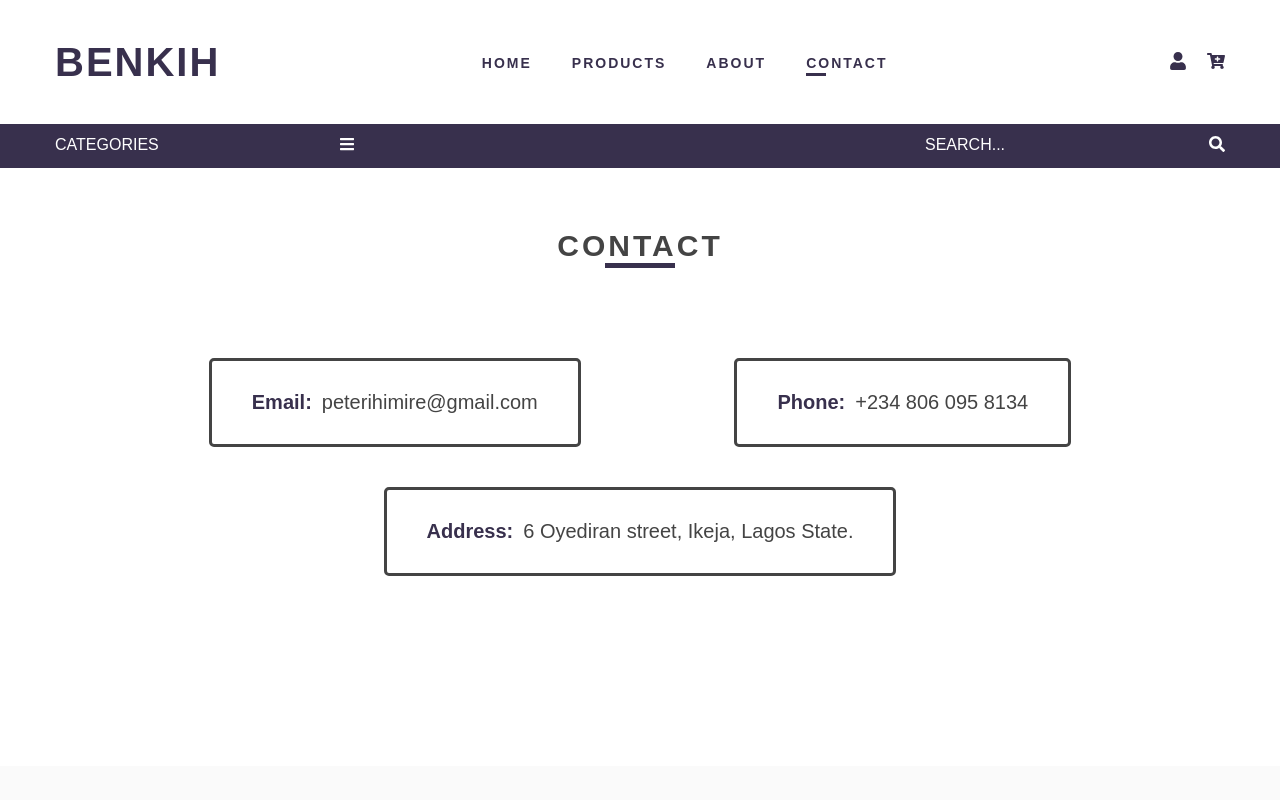
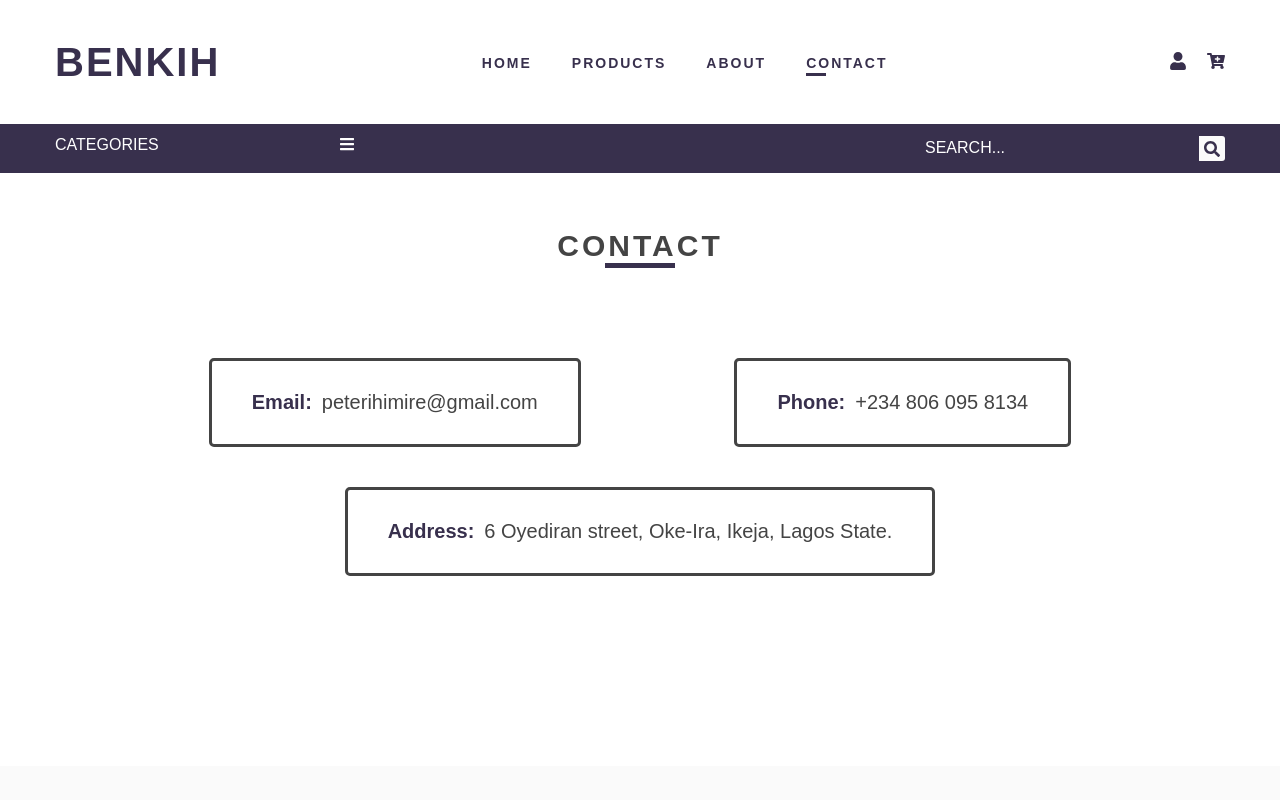
Before and after one commit to peterihimire/benkih-ecommerce-react, a React (Create React App) app: page /contact in a window 1280 px wide. Shown: the top 800 px of the page. Built offline with nearby package versions, Linux system fonts and the light colour scheme; no server answers.

Commit message:
Modified the category search to include a real form input and button , yet to work on the search logic, also modified was the contact component , a little on the address

```diff
--- a/src/App.css
+++ b/src/App.css
@@ -1494,3 +1494,65 @@ body {
   left: 13%;
 }
 /* end of new arrival */
+
+/* search form */
+.search-form {
+  width: 100%;
+  display: flex;
+  justify-content: center;
+  align-items: center;
+}
+.search-form-btn {
+  background: var(--mainGrey);
+  color: var(--primaryColor);
+  border: none;
+  border-radius: 0 0.3rem 0.3rem 0;
+  font-size: 1.2rem;
+  padding: 0.3rem 0.3rem 0 0.3rem;
+  outline: none;
+  cursor: pointer;
+}
+.search-form input {
+  background: none;
+  color: var(--mainWhite);
+  width: 100%;
+  border: none;
+  outline: none;
+  font-size: 1.2rem;
+}
+::placeholder {
+  color: var(--mainWhite);
+  text-transform: uppercase;
+  font-size: 1.2rem;
+}
+
+/* .search-icon {
+  right: 0;
+  top: 3px;
+} */
+@media screen and (min-width: 768px) {
+  .search-form-btn {
+    background: var(--mainGrey);
+    color: var(--primaryColor);
+    border: none;
+    border-radius: 0 0.3rem 0.3rem 0;
+    font-size: 1.6rem;
+    padding: 0.5rem 0.5rem 0 0.5rem;
+    outline: none;
+    cursor: pointer;
+  }
+  .search-form input {
+    background: none;
+    color: var(--mainWhite);
+    width: 100%;
+    border: none;
+    outline: none;
+    font-size: 1.6rem;
+  }
+  ::placeholder {
+    color: var(--mainWhite);
+    text-transform: uppercase;
+    font-size: 1.6rem;
+  }
+}
+/* end of search form */
--- a/src/components/Category.js
+++ b/src/components/Category.js
@@ -21,12 +21,12 @@ const Category = () => {
         </div>
 
         <div className="category-div">
-          {" "}
-          <p>search...</p>
-          <span>
-            {" "}
-            <FaSearch />
-          </span>
+          <div className="search-form">
+            <input placeholder="search..." id="search" name="search" />
+            <button className="search-form-btn">
+              <FaSearch className="search-icon" />
+            </button>
+          </div>
         </div>
       </div>
     </div>
--- a/src/pages/Contact.js
+++ b/src/pages/Contact.js
@@ -15,7 +15,7 @@ const Contact = () => {
           </div>
           <div>
             <span className="contact-span">address:</span>6 Oyediran street,
-            Ikeja, Lagos State.
+            Oke-Ira, Ikeja, Lagos State.
           </div>
         </div>
       </div>
```
